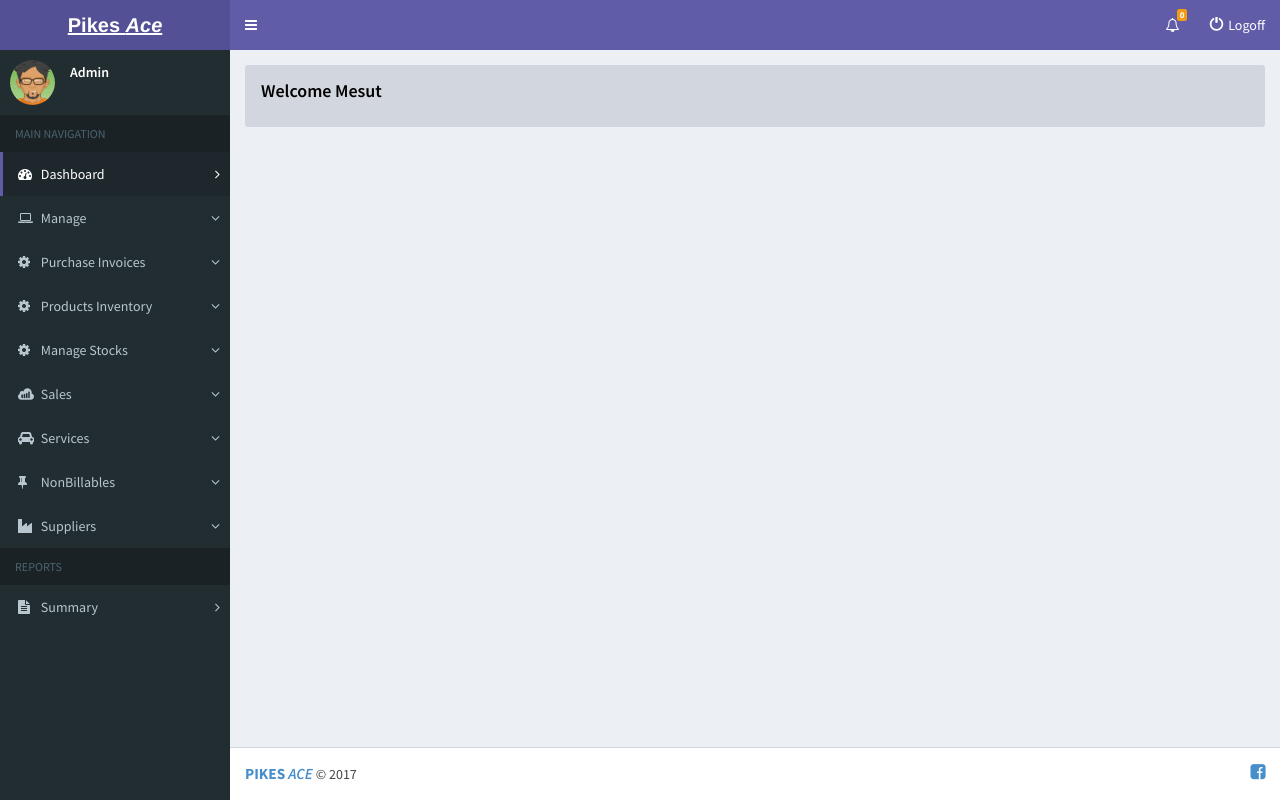
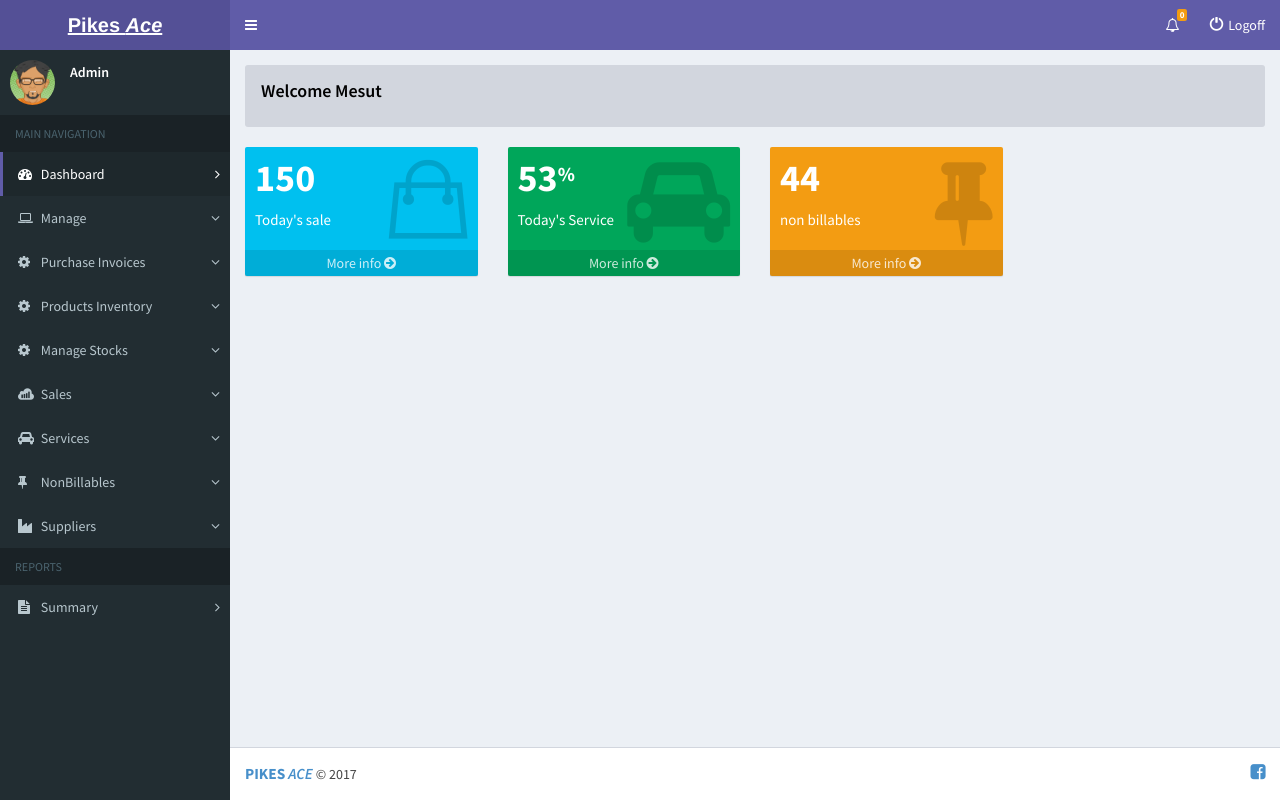
Before and after one commit to JD-V/ST, a PHP site: page /GMS2/pages/php/dashboard.php in a window 1280 px wide. Run offline with PHP 8.4, Linux system fonts and the light colour scheme; a user stored in the database is signed in; data comes from the database, SQL or seed files in the repository; data that the repository does not hold is empty; some libraries are stand-ins or nearby versions.

Commit message:
added dashboard

```diff
--- a/pages/php/dashboard.php
+++ b/pages/php/dashboard.php
@@ -23,7 +23,53 @@ require '_header.php';
       <h4>Welcome <?php getUserName() ?></h4>
     </div>
 
+      <div class="row">
+        <div class="col-lg-3 col-xs-6">
+          <!-- small box -->
+          <div class="small-box bg-aqua">
+            <div class="inner">
+              <h3>150</h3>
 
+              <p>Today's sale</p>
+            </div>
+            <div class="icon">
+              <i class="ion ion-bag"></i>
+            </div>
+            <a href="#" class="small-box-footer">More info <i class="fa fa-arrow-circle-right"></i></a>
+          </div>
+        </div>
+        <!-- ./col -->
+        <div class="col-lg-3 col-xs-6">
+          <!-- small box -->
+          <div class="small-box bg-green">
+            <div class="inner">
+              <h3>53<sup style="font-size: 20px">%</sup></h3>
+
+              <p>Today's Service</p>
+            </div>
+            <div class="icon">
+              <i class="fa fa-car"></i>
+            </div>
+            <a href="#" class="small-box-footer">More info <i class="fa fa-arrow-circle-right"></i></a>
+          </div>
+        </div>
+        <!-- ./col -->
+        <div class="col-lg-3 col-xs-6">
+          <!-- small box -->
+          <div class="small-box bg-yellow">
+            <div class="inner">
+              <h3>44</h3>
+
+              <p>non billables</p>
+            </div>
+            <div class="icon">
+              <i class="fa fa-thumb-tack"></i>
+            </div>
+            <a href="#" class="small-box-footer">More info <i class="fa fa-arrow-circle-right"></i></a>
+          </div>
+        </div>
+        <!-- ./col -->
+      </div>
   </section>
   <!-- /.content -->
 </div>
```
